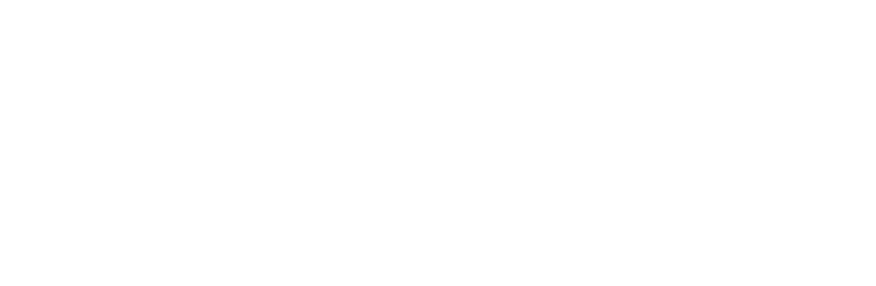
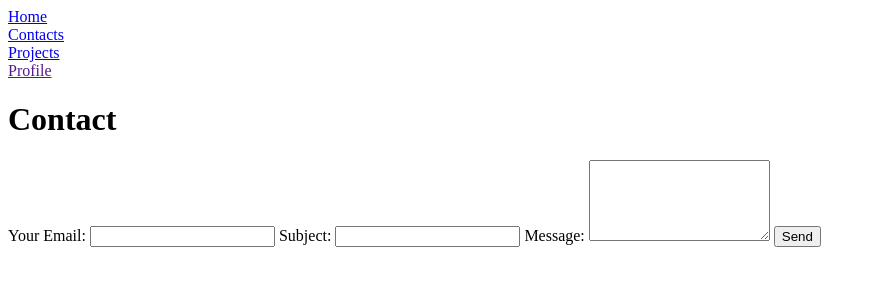
Before and after one commit to tinnguyentan02/porfolio, a plain HTML site: page contacts/index.html in a window 1280 px wide. Shown: the whole page, without its empty margins (0-876 px from the left). Drawn offline with Linux system fonts and the light colour scheme.

Commit message:
complete

```diff
--- a/contacts/index.html
+++ b/contacts/index.html
@@ -6,6 +6,26 @@
     <title>Contacts</title>
 </head>
 <body>
+    <nav><a href="/index.html">Home</a></nav>
+    <nav><a href="index.html">Contacts</a></nav>
+    <nav><a href="/projects/index.html">Projects</a></nav>
+    <nav><a href="">Profile</a></nav>
 
+    <h1>Contact</h1>
+    <form action="mailto:YOUR_EMAIL_ADDRESS" method="POST" enctype="text/plain">
+        <label>
+            Your Email:
+            <input type="email" name="email" required>
+        </label>
+        <label>
+            Subject:
+            <input type="text" name="subject" required>
+        </label>
+        <label>
+            Message:
+            <textarea name="body" rows="5" required></textarea>
+        </label>
+        <button>Send</button>
+    </form>
 </body>
 </html>
```
Also changed, not shown: index.html (+2 -0 lines), projects/index.html (+4 -1 lines).
